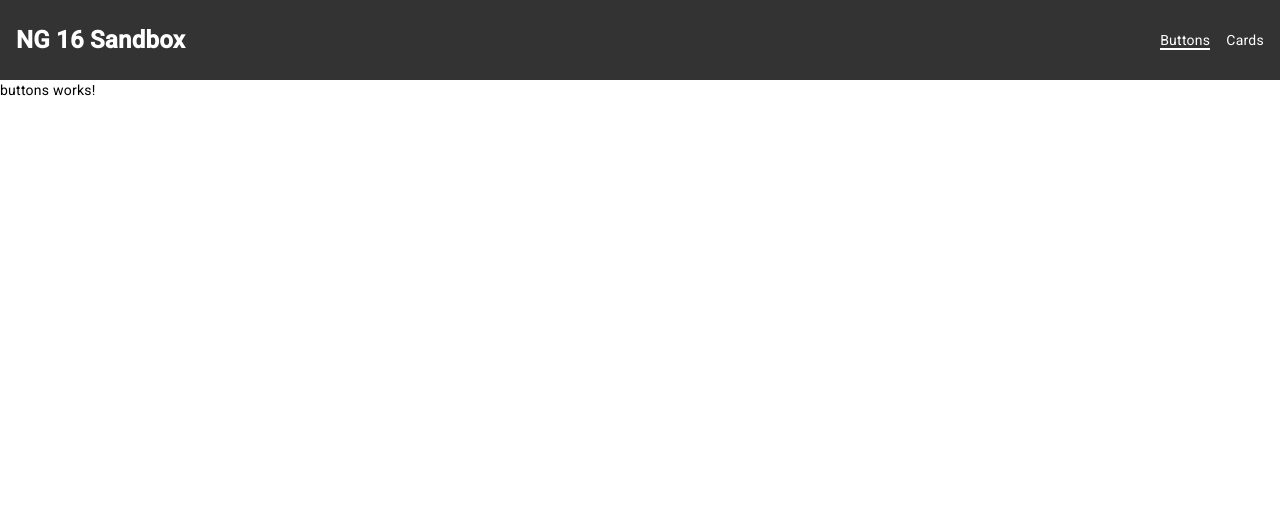
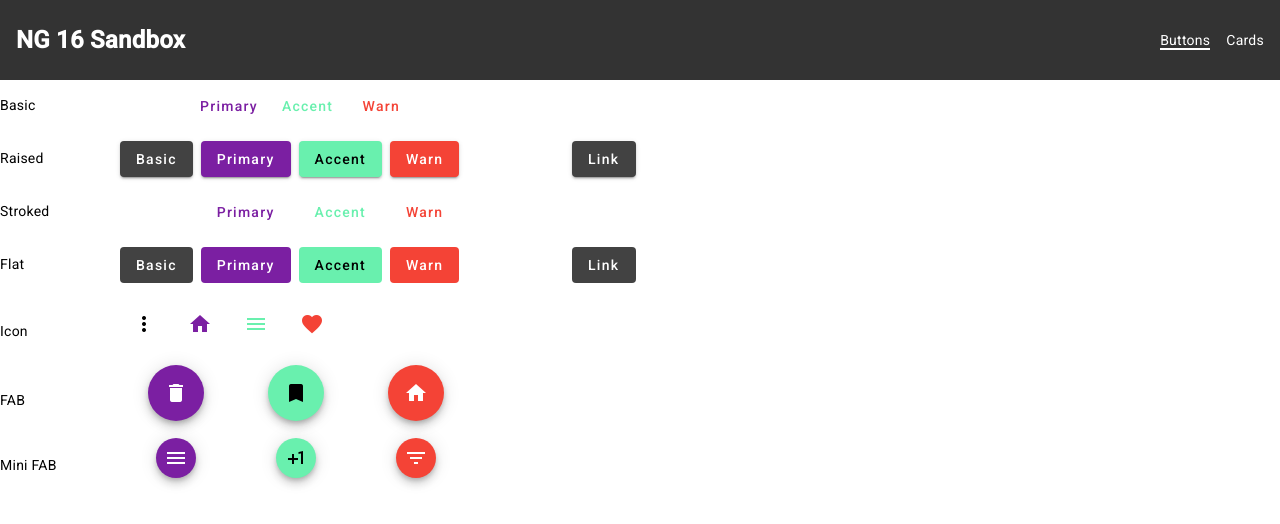
Before and after one commit to SimonS2019/sandbox-for-angular-material-16, an Angular app in the folder sandbox-for-angular-material-16/: page /buttons in a window 1280 px wide. Shown: the top 524 px of the page. Built offline with nearby package versions, Linux system fonts and the light colour scheme.

Commit message:
add buttons component with various button styles and layout

```diff
--- a/sandbox-for-angular-material-16/src/app/buttons/buttons.component.html
+++ b/sandbox-for-angular-material-16/src/app/buttons/buttons.component.html
@@ -1 +1,126 @@
-<p>buttons works!</p>
+<section>
+    <div class="example-label">Basic</div>
+    <div class="example-button-row">
+      <button mat-button>Basic</button>
+      <button mat-button color="primary">Primary</button>
+      <button mat-button color="accent">Accent</button>
+      <button mat-button color="warn">Warn</button>
+      <button mat-button disabled>Disabled</button>
+      <a mat-button href="https://www.google.com/" target="_blank">Link</a>
+    </div>
+  </section>
+  <mat-divider></mat-divider>
+  <section>
+    <div class="example-label">Raised</div>
+    <div class="example-button-row">
+      <button mat-raised-button>Basic</button>
+      <button mat-raised-button color="primary">Primary</button>
+      <button mat-raised-button color="accent">Accent</button>
+      <button mat-raised-button color="warn">Warn</button>
+      <button mat-raised-button disabled>Disabled</button>
+      <a mat-raised-button href="https://www.google.com/" target="_blank">Link</a>
+    </div>
+  </section>
+  <mat-divider></mat-divider>
+  <section>
+    <div class="example-label">Stroked</div>
+    <div class="example-button-row">
+      <button mat-stroked-button>Basic</button>
+      <button mat-stroked-button color="primary">Primary</button>
+      <button mat-stroked-button color="accent">Accent</button>
+      <button mat-stroked-button color="warn">Warn</button>
+      <button mat-stroked-button disabled>Disabled</button>
+      <a mat-stroked-button href="https://www.google.com/" target="_blank">Link</a>
+    </div>
+  </section>
+  <mat-divider></mat-divider>
+  <section>
+    <div class="example-label">Flat</div>
+    <div class="example-button-row">
+      <button mat-flat-button>Basic</button>
+      <button mat-flat-button color="primary">Primary</button>
+      <button mat-flat-button color="accent">Accent</button>
+      <button mat-flat-button color="warn">Warn</button>
+      <button mat-flat-button disabled>Disabled</button>
+      <a mat-flat-button href="https://www.google.com/" target="_blank">Link</a>
+    </div>
+  </section>
+  <mat-divider></mat-divider>
+  <section>
+    <div class="example-label">Icon</div>
+    <div class="example-button-row">
+      <div class="example-flex-container">
+        <button mat-icon-button aria-label="Example icon button with a vertical three dot icon">
+          <mat-icon>more_vert</mat-icon>
+        </button>
+        <button mat-icon-button color="primary" aria-label="Example icon button with a home icon">
+          <mat-icon>home</mat-icon>
+        </button>
+        <button mat-icon-button color="accent" aria-label="Example icon button with a menu icon">
+          <mat-icon>menu</mat-icon>
+        </button>
+        <button mat-icon-button color="warn" aria-label="Example icon button with a heart icon">
+          <mat-icon>favorite</mat-icon>
+        </button>
+        <button mat-icon-button disabled aria-label="Example icon button with a open in new tab icon">
+          <mat-icon>open_in_new</mat-icon>
+        </button>
+      </div>
+    </div>
+  </section>
+  <mat-divider></mat-divider>
+  <section>
+    <div class="example-label">FAB</div>
+    <div class="example-button-row">
+      <div class="example-flex-container">
+        <div class="example-button-container">
+          <button mat-fab color="primary" aria-label="Example icon button with a delete icon">
+            <mat-icon>delete</mat-icon>
+          </button>
+        </div>
+        <div class="example-button-container">
+          <button mat-fab color="accent" aria-label="Example icon button with a bookmark icon">
+            <mat-icon>bookmark</mat-icon>
+          </button>
+        </div>
+        <div class="example-button-container">
+          <button mat-fab color="warn" aria-label="Example icon button with a home icon">
+            <mat-icon>home</mat-icon>
+          </button>
+        </div>
+        <div class="example-button-container">
+          <button mat-fab disabled aria-label="Example icon button with a heart icon">
+            <mat-icon>favorite</mat-icon>
+          </button>
+        </div>
+      </div>
+    </div>
+  </section>
+  <mat-divider></mat-divider>
+  <section>
+    <div class="example-label">Mini FAB</div>
+    <div class="example-button-row">
+      <div class="example-flex-container">
+        <div class="example-button-container">
+          <button mat-mini-fab color="primary" aria-label="Example icon button with a menu icon">
+            <mat-icon>menu</mat-icon>
+          </button>
+        </div>
+        <div class="example-button-container">
+          <button mat-mini-fab color="accent" aria-label="Example icon button with a plus one icon">
+            <mat-icon>plus_one</mat-icon>
+          </button>
+        </div>
+        <div class="example-button-container">
+          <button mat-mini-fab color="warn" aria-label="Example icon button with a filter list icon">
+            <mat-icon>filter_list</mat-icon>
+          </button>
+        </div>
+        <div class="example-button-container">
+          <button mat-mini-fab disabled aria-label="Example icon button with a home icon">
+            <mat-icon>home</mat-icon>
+          </button>
+        </div>
+      </div>
+    </div>
+  </section>
--- a/sandbox-for-angular-material-16/src/app/buttons/buttons.component.scss
+++ b/sandbox-for-angular-material-16/src/app/buttons/buttons.component.scss
@@ -0,0 +1,31 @@
+section {
+    display: table;
+  }
+
+  .example-label {
+    display: table-cell;
+    font-size: 14px;
+    margin-left: 8px;
+    min-width: 120px;
+  }
+
+  .example-button-row {
+    display: table-cell;
+    max-width: 600px;
+  }
+
+  .example-button-row .mat-mdc-button-base {
+    margin: 8px 8px 8px 0;
+  }
+
+  .example-flex-container {
+    display: flex;
+    justify-content: space-between;
+    flex-wrap: wrap;
+  }
+
+  .example-button-container {
+    display: flex;
+    justify-content: center;
+    width: 120px;
+  }
```
Also changed, not shown: sandbox-for-angular-material-16/src/app/buttons/buttons.module.ts (+10 -9 lines).
